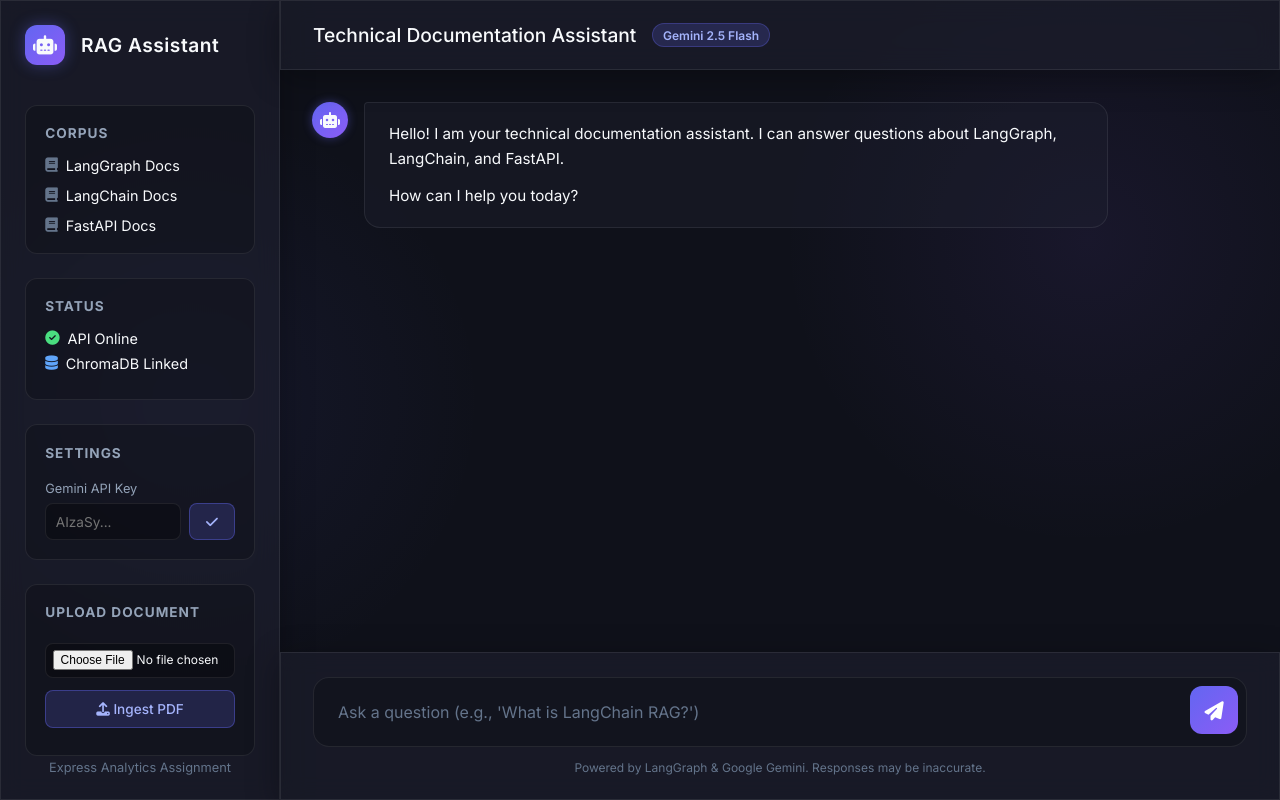
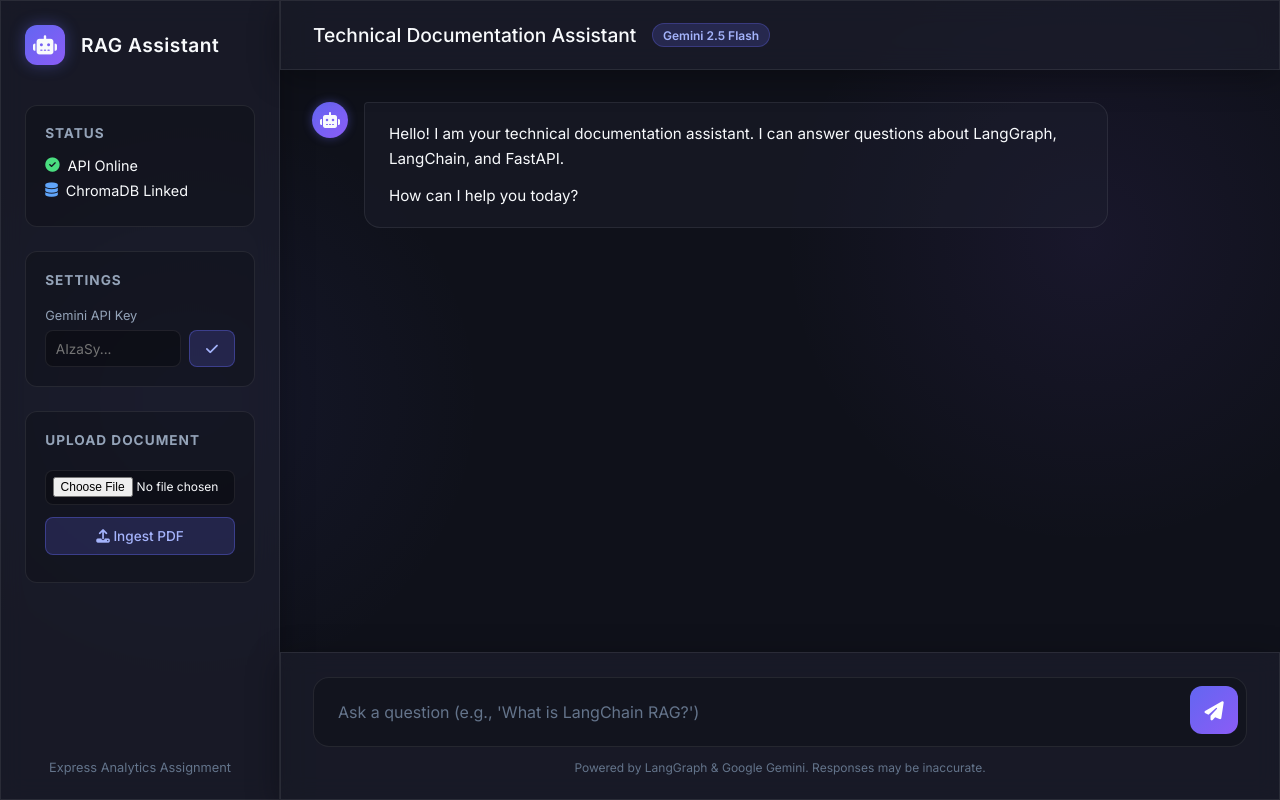
Before and after one commit to laxmikhilnani20/RAG-Based-Technical-Documentation-Assistant, a plain HTML site: page app/static/index.html in a window 1280 px wide. Drawn offline with nearby package versions, Linux system fonts and the light colour scheme.

Commit message:
Update index.html

```diff
--- a/app/static/index.html
+++ b/app/static/index.html
@@ -30,14 +30,7 @@
             </div>
 
             <div class="sidebar-content">
-                <div class="info-card">
-                    <h3>Corpus</h3>
-                    <ul>
-                        <li><i class="fa-solid fa-book"></i> LangGraph Docs</li>
-                        <li><i class="fa-solid fa-book"></i> LangChain Docs</li>
-                        <li><i class="fa-solid fa-book"></i> FastAPI Docs</li>
-                    </ul>
-                </div>
+
 
                 <div class="info-card stats-card">
                     <h3>Status</h3>
```
